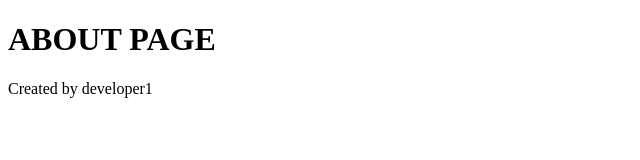
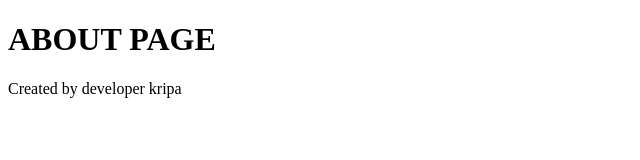
Before and after one commit to KripaRatheesh/New-veg-store-app, a plain HTML site: page about.html in a window 1280 px wide. Shown: the full height of the page, 0-640 px from the left. Drawn offline with Linux system fonts and the light colour scheme.

Commit message:
about page fix

```diff
--- a/about.html
+++ b/about.html
@@ -7,7 +7,7 @@
 </head>
 <h1>ABOUT PAGE</h1>
 <body>
-    <p>Created by developer1</p>
+    <p>Created by developer kripa</p>
 
 </body>
 </html>
```
